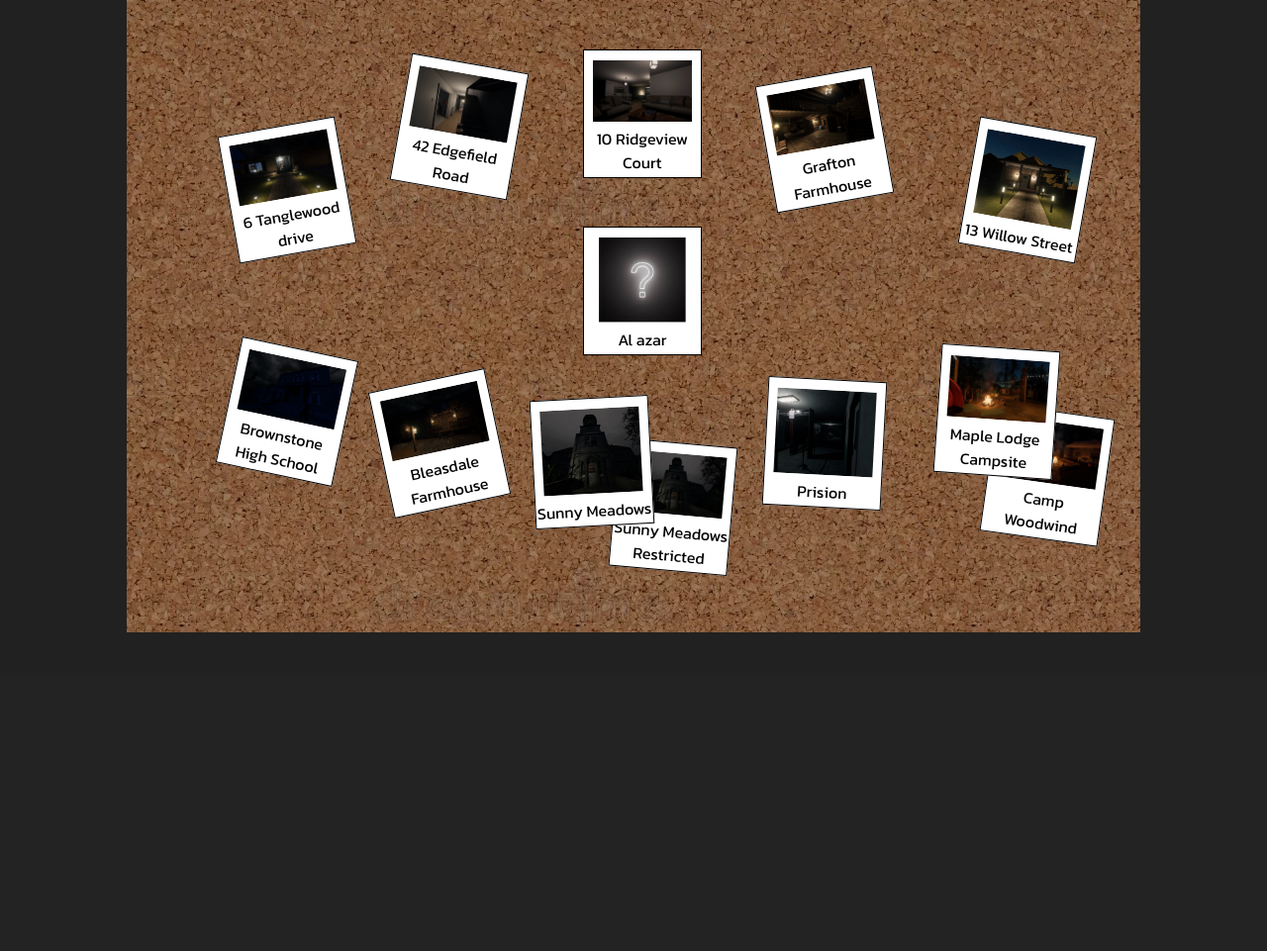
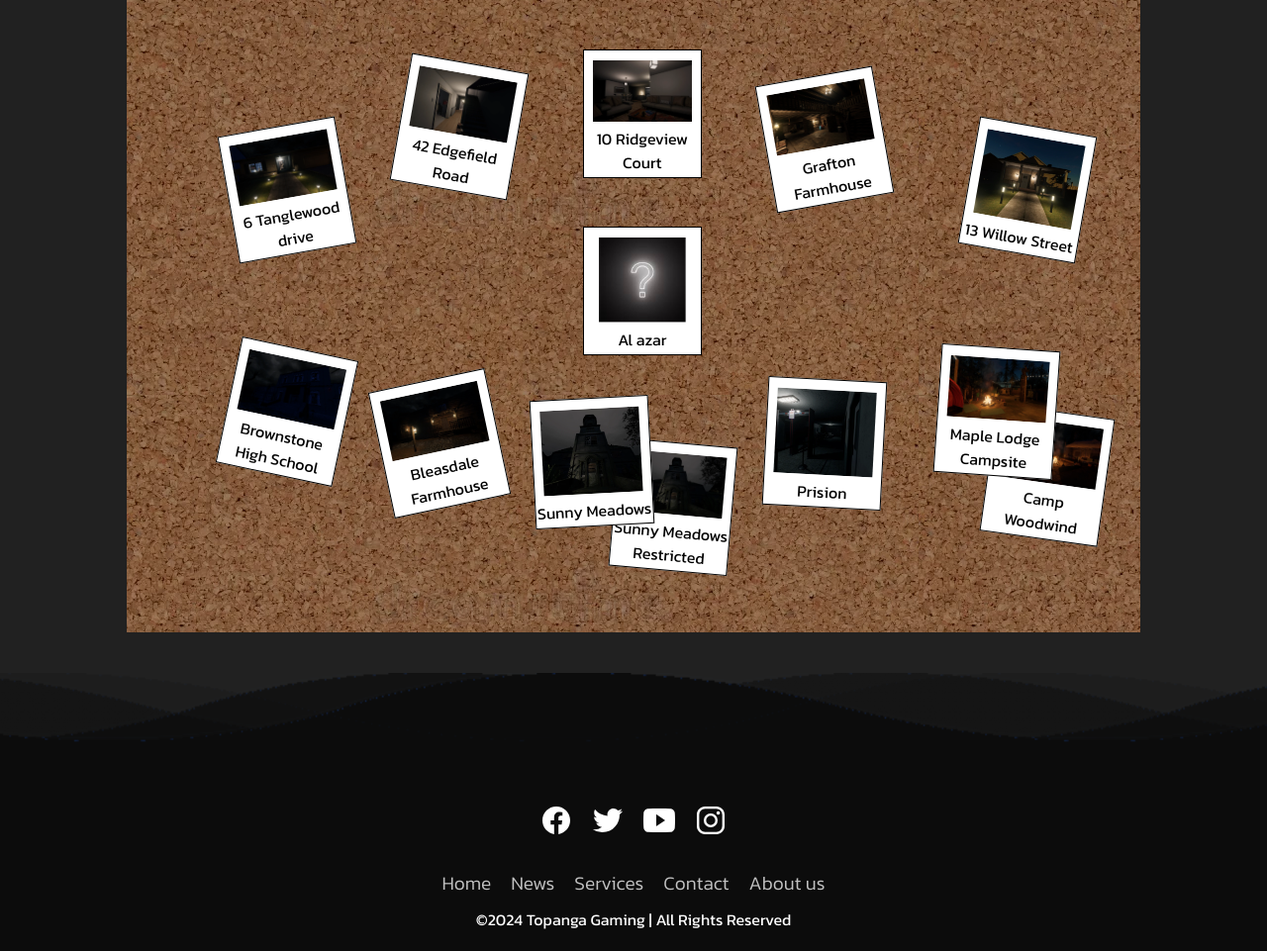
Before and after one commit to ismaelbd042/Topanga-Gaming, a PHP site: page /g/ in a window 1280 px wide. Shown: the part 1385-2346 px from the top of the page at 99% size. Before the commit the page ends 2024 px from the top, so only its background shows below. Run offline with PHP 8.4, Linux system fonts and the light colour scheme.

Commit message:
Añadimos footer

```diff
--- a/Index/index.php
+++ b/Index/index.php
@@ -138,6 +138,7 @@
         }
     </script>
     <script src="script.js"></script>
+    <?php include "../header y footer/footer.html"; ?>
 </body>
 
 </html>
--- /dev/null
+++ b/header y footer/footer.html
@@ -0,0 +1,168 @@
+<html>
+<style>
+    .footer {
+        position: relative;
+        width: 100%;
+        background: #0c0c0c;
+        min-height: 100px;
+        padding: 20px 50px;
+        display: flex;
+        justify-content: center;
+        align-items: center;
+        flex-direction: column;
+        margin-top: 100px;
+    }
+
+    .footersocial-icon,
+    .footermenu {
+        position: relative;
+        display: flex;
+        justify-content: center;
+        align-items: center;
+        margin: 10px 0;
+        flex-wrap: wrap;
+    }
+
+    .footersocial-icon__item,
+    .footermenu__item {
+        list-style: none;
+    }
+
+    .footersocial-icon__link {
+        font-size: 2rem;
+        color: #fff;
+        margin: 0 10px;
+        display: inline-block;
+        transition: 0.5s;
+    }
+
+    .footersocial-icon__link:hover {
+        transform: translateY(-10px);
+    }
+
+    .footermenu__link {
+        font-size: 1.2rem;
+        color: #fff;
+        margin: 0 10px;
+        display: inline-block;
+        transition: 0.5s;
+        text-decoration: none;
+        opacity: 0.75;
+        font-weight: 300;
+    }
+
+    .footermenu__link:hover {
+        opacity: 1;
+    }
+
+    .footerfooter p {
+        color: #fff;
+        margin: 15px 0 10px 0;
+        font-size: 1rem;
+        font-weight: 300;
+    }
+
+    .footerwave {
+        position: absolute;
+        top: -100px;
+        left: 0;
+        width: 100%;
+        height: 100px;
+        background: url("../img/ola.png");
+        background-size: 1000px 100px;
+    }
+
+    .footerwave#footerwave1 {
+        z-index: 1000;
+        opacity: 1;
+        bottom: 0;
+        animation: animateWaves 4s linear infinite;
+    }
+
+    .footerwave#footerwave2 {
+        z-index: 999;
+        opacity: 0.5;
+        bottom: 10px;
+        animation: animate 4s linear infinite !important;
+    }
+
+    .footerwave#footerwave3 {
+        z-index: 1000;
+        opacity: 0.2;
+        bottom: 15px;
+        animation: animateWaves 3s linear infinite;
+    }
+
+    .footerwave#footerwave4 {
+        z-index: 999;
+        opacity: 0.7;
+        bottom: 20px;
+        animation: animate 3s linear infinite;
+    }
+
+    @keyframes animateWaves {
+        0% {
+            background-position-x: 1000px;
+        }
+
+        100% {
+            background-positon-x: 0px;
+        }
+    }
+
+    @keyframes animate {
+        0% {
+            background-position-x: -1000px;
+        }
+
+        100% {
+            background-positon-x: 0px;
+        }
+    }
+</style>
+
+<body>
+    <footer class="footer">
+        <div class="footerwaves">
+            <div class="footerwave" id="footerwave1"></div>
+            <div class="footerwave" id="footerwave2"></div>
+            <div class="footerwave" id="footerwave3"></div>
+            <div class="footerwave" id="footerwave4"></div>
+        </div>
+        <ul class="footersocial-icon">
+            <li class="footersocial-icon__item"><a class="footersocial-icon__link"
+                    href="https://www.facebook.com/checkpoint/1501092823525282/?next=https%3A%2F%2Fwww.facebook.com%2Fsearch%2Ftop%2F%3Fq%3Duniversidad%2Beuropea%2B">
+                    <ion-icon name="logo-facebook"></ion-icon>
+                </a></li>
+            <li class="footersocial-icon__item"><a class="footersocial-icon__link" href="https://x.com/TopangaUem">
+                    <ion-icon name="logo-twitter"></ion-icon>
+                </a></li>
+            <li class="footersocial-icon__item"><a class="footersocial-icon__link"
+                    href="https://www.youtube.com/channel/UC13txNUYCWF2PyiwxrLzAnQ">
+                    <ion-icon name="logo-youtube"></ion-icon>
+                </a></li>
+            <li class="footersocial-icon__item"><a class="footersocial-icon__link" href="">
+                    <ion-icon name="logo-instagram"></ion-icon>
+                </a></li>
+        </ul>
+        <ul class="footermenu">
+            <li class="footermenu__item"><a class="footermenu__link" href="">Home</a></li>
+            <li class="footermenu__item"><a class="footermenu__link"
+                    href="https://store.steampowered.com/news/app/739630" target="_blank">News</a></li>
+            <li class="footermenu__item"><a class="footermenu__link"
+                    href="../Index/index.php#indexServicios">Services</a></li>
+            <li class="footermenu__item"><a class="footermenu__link"
+                    href="../about_us/about_us.php#formulario_contacto">Contact</a>
+            </li>
+            <li class="footermenu__item"><a class="footermenu__link"
+                    href="../about_us/about_us.php#container_about_us">About us</a>
+            </li>
+
+        </ul>
+        <p>&copy;2024 Topanga Gaming | All Rights Reserved</p>
+    </footer>
+    <script type="module" src="https://unpkg.com/ionicons@5.5.2/dist/ionicons/ionicons.esm.js"></script>
+    <script nomodule src="https://unpkg.com/ionicons@5.5.2/dist/ionicons/ionicons.js"></script>
+</body>
+
+</html>
```
Also changed, not shown: img/ola.png (added).
